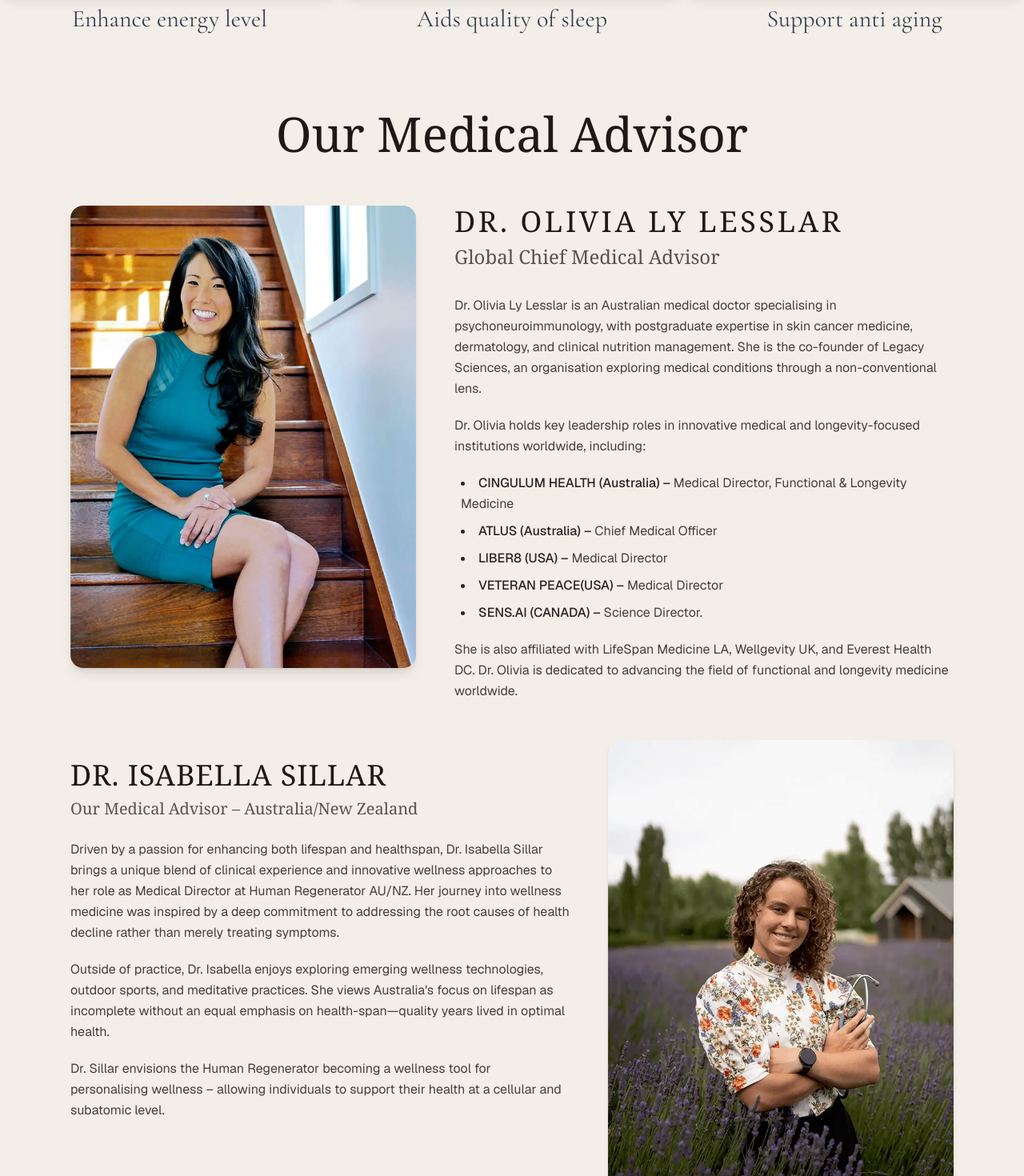
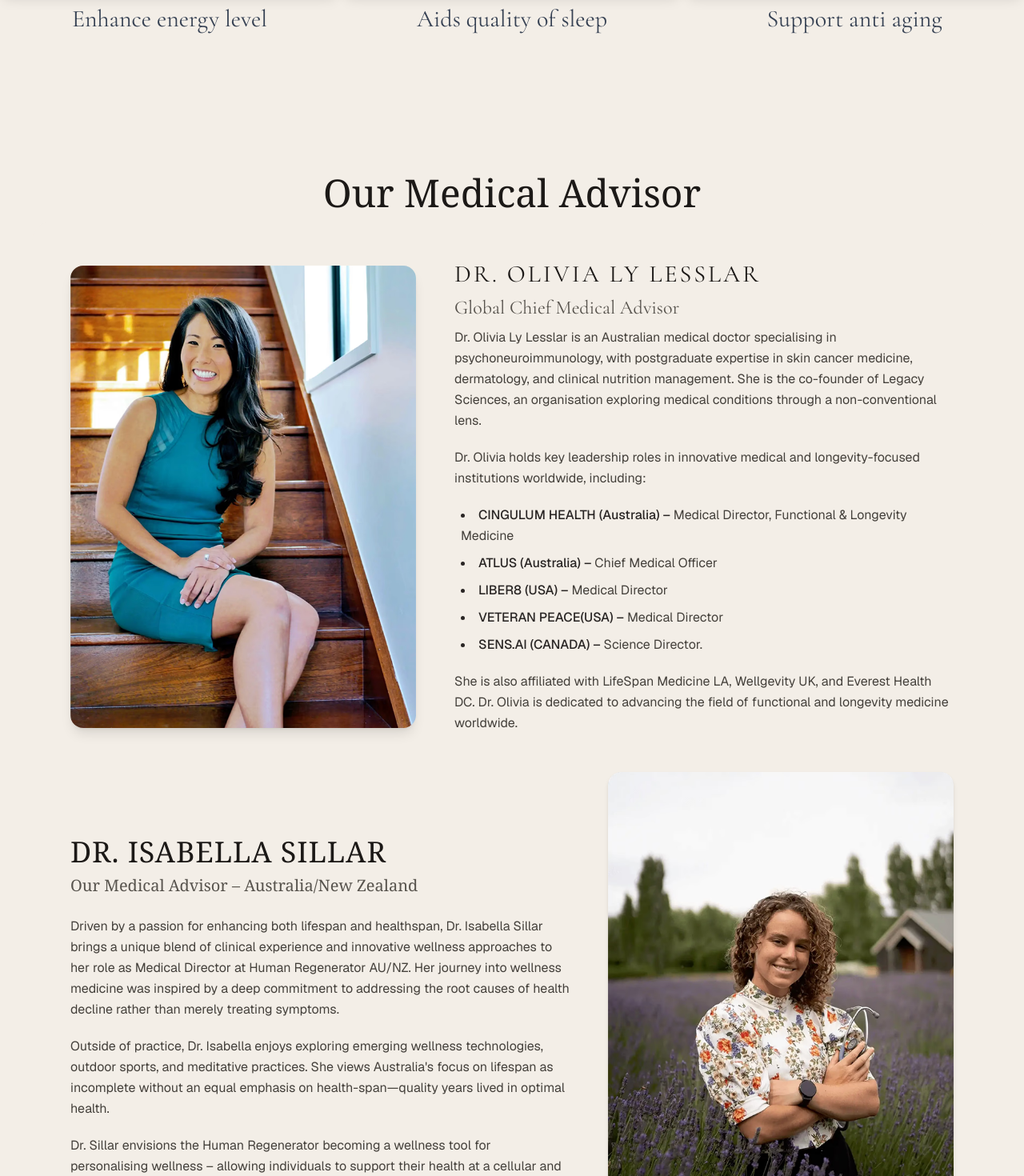
Before and after one commit to leveratedeveloper/regenerasia_frontend, a Next.js app: page / in a window 1280 px wide. Shown: the part 2480-3950 px from the top of the page at 80% size. Built offline with nearby package versions, Linux system fonts and the light colour scheme.

Commit message:
update gap

```diff
--- a/components/Energize.tsx
+++ b/components/Energize.tsx
@@ -42,7 +42,7 @@ const Energize: React.FC<EnergizeProps> = ({ steps }) => {
           Get the benefits of our program
         </p>
         {/* Top Row */}
-        <div className="grid grid-cols-1 md:grid-cols-3 gap-1 w-full p-2 md:p-0 lg:p-0">
+        <div className="grid grid-cols-1 md:grid-cols-3 gap-4 w-full p-2 md:p-0 lg:p-0">
           {topRowSteps.map((step) => (
             <EnergizeStep key={step.id} {...step} />
           ))}
--- a/components/MedicalAdvisorProfile.tsx
+++ b/components/MedicalAdvisorProfile.tsx
@@ -1,17 +1,29 @@
 import React from 'react';
+import { Cormorant_Garamond, Roboto } from "next/font/google";
+
+
+const cormorant = Cormorant_Garamond({
+    subsets: ["latin"],
+    weight: ["400", "500", "600", "700"], // choose weights you need
+    style: ["normal", "italic"], // aktifkan italic
+});
+
+const roboto = Roboto({
+    subsets: ["latin"],
+    weight: ["300", "400", "500", "700"],
+});
 
 const MedicalAdvisorProfile: React.FC = () => {
   return (
     <div className="bg-[#f3eee7] min-h-screen font-sans text-stone-800 flex flex-col items-center justify-center p-0 sm:p-10">
       <div className="w-full max-w-7xl mx-auto">
-        <header className="text-center mb-3">
-          <h1 className="font-serif text-3xl md:text-5xl lg:text-6xl text-stone-900">Our Medical Advisor</h1>
+        <header className="text-center mb-3 mt-20">
+          <h1 className="font-serif text-3xl md:text-4xl lg:text-5xl text-stone-900">Our Medical Advisor</h1>
         </header>
 
         <main className="bg-[#f3eee7]  border-stone-300/60 rounded-3xl p-6 sm:p-8 md:p-12">
-          <div className="grid grid-cols-1 md:grid-cols-12 gap-8 md:gap-12 items-start">
-
-            {/* Image Column */}
+          <div className="grid grid-cols-1 md:grid-cols-12 gap-8 md:gap-12 items-center">
+  {/* Image Column */}
             <div className="md:col-span-5 flex items-center justify-center">
               <img
                 src="/image/Olivia.jpg"
@@ -21,39 +33,62 @@ const MedicalAdvisorProfile: React.FC = () => {
             </div>
 
             {/* Text Column */}
-            <div className="md:col-span-7">
-              <h2 className="text-2xl lg:text-4xl font-serif text-stone-900 uppercase tracking-widest">DR. OLIVIA LY LESSLAR</h2>
-              <h3 className="text-xl lg:text-2xl font-serif text-stone-600 mt-2 mb-8">Global Chief Medical Advisor</h3>
+            <div className="md:col-span-7 flex flex-col justify-center mt-6 md:mt-0">
+              <h2 className={`${cormorant.className} text-2xl lg:text-3xl text-stone-900 uppercase tracking-widest`}>
+                DR. OLIVIA LY LESSLAR
+              </h2>
+              <h3 className={`${cormorant.className} text-xl lg:text-2xl font-serif text-stone-600 mt-2 mb-2`}>
+                Global Chief Medical Advisor
+              </h3>
 
               <div className="space-y-5 text-stone-700 leading-relaxed text-base">
                 <p>
                   Dr. Olivia Ly Lesslar is an Australian medical doctor specialising in
-                  psychoneuroimmunology, with postgraduate expertise in skin cancer medicine,
-                  dermatology, and clinical nutrition management. She is the co-founder of
-                  Legacy Sciences, an organisation exploring medical conditions through a non-conventional
-                  lens.
+                  psychoneuroimmunology, with postgraduate expertise in skin cancer
+                  medicine, dermatology, and clinical nutrition management. She is the
+                  co-founder of Legacy Sciences, an organisation exploring medical
+                  conditions through a non-conventional lens.
                 </p>
                 <p>
-                  Dr. Olivia holds key leadership roles in innovative medical and longevity-focused
-                  institutions worldwide, including:
+                  Dr. Olivia holds key leadership roles in innovative medical and
+                  longevity-focused institutions worldwide, including:
                 </p>
                 <ul className="list-disc list-inside space-y-2 pl-2 font-medium text-stone-800">
-                  <li>CINGULUM HEALTH (Australia) – <span className="font-normal text-stone-700">Medical Director, Functional & Longevity Medicine</span></li>
-                  <li>ATLUS (Australia) – <span className="font-normal text-stone-700">Chief Medical Officer</span></li>
-                  <li>LIBER8 (USA) – <span className="font-normal text-stone-700">Medical Director</span></li>
-                  <li>VETERAN PEACE(USA) – <span className="font-normal text-stone-700">Medical Director</span></li>
-                  <li>SENS.AI (CANADA) – <span className="font-normal text-stone-700">Science Director.</span></li>
+                  <li>
+                    CINGULUM HEALTH (Australia) –{" "}
+                    <span className="font-normal text-stone-700">
+                      Medical Director, Functional & Longevity Medicine
+                    </span>
+                  </li>
+                  <li>
+                    ATLUS (Australia) –{" "}
+                    <span className="font-normal text-stone-700">
+                      Chief Medical Officer
+                    </span>
+                  </li>
+                  <li>
+                    LIBER8 (USA) –{" "}
+                    <span className="font-normal text-stone-700">Medical Director</span>
+                  </li>
+                  <li>
+                    VETERAN PEACE(USA) –{" "}
+                    <span className="font-normal text-stone-700">Medical Director</span>
+                  </li>
+                  <li>
+                    SENS.AI (CANADA) –{" "}
+                    <span className="font-normal text-stone-700">Science Director.</span>
+                  </li>
                 </ul>
                 <p>
-                  She is also affiliated with LifeSpan Medicine LA, Wellgevity UK, and Everest Health DC.
-                  Dr. Olivia is dedicated to advancing the field of functional and longevity medicine
-                  worldwide.
+                  She is also affiliated with LifeSpan Medicine LA, Wellgevity UK, and
+                  Everest Health DC. Dr. Olivia is dedicated to advancing the field of
+                  functional and longevity medicine worldwide.
                 </p>
               </div>
             </div>
 
-              {/* Text Column */}
-              <div className="md:col-span-7 order-2 md:order-1 mt-6">
+            {/* Text Column */}
+            <div className="md:col-span-7 order-2 md:order-1 flex flex-col justify-center">
               <h2 className="text-3xl lg:text-4xl font-serif text-stone-900 uppercase tracking-wide">
                 DR. ISABELLA SILLAR
               </h2>
@@ -63,19 +98,23 @@ const MedicalAdvisorProfile: React.FC = () => {
 
               <div className="space-y-5 text-stone-700 leading-relaxed text-base">
                 <p>
-                  Driven by a passion for enhancing both lifespan and healthspan, Dr. Isabella Sillar brings a unique
-                  blend of clinical experience and innovative wellness approaches to her role as Medical Director at
-                  Human Regenerator AU/NZ. Her journey into wellness medicine was inspired by a deep commitment to
-                  addressing the root causes of health decline rather than merely treating symptoms.
+                  Driven by a passion for enhancing both lifespan and healthspan, Dr.
+                  Isabella Sillar brings a unique blend of clinical experience and
+                  innovative wellness approaches to her role as Medical Director at Human
+                  Regenerator AU/NZ. Her journey into wellness medicine was inspired by a
+                  deep commitment to addressing the root causes of health decline rather
+                  than merely treating symptoms.
                 </p>
                 <p>
-                  Outside of practice, Dr. Isabella enjoys exploring emerging wellness technologies, outdoor sports,
-                  and meditative practices. She views Australia's focus on lifespan as incomplete without an equal
-                  emphasis on health-span—quality years lived in optimal health.
+                  Outside of practice, Dr. Isabella enjoys exploring emerging wellness
+                  technologies, outdoor sports, and meditative practices. She views
+                  Australia's focus on lifespan as incomplete without an equal emphasis on
+                  health-span—quality years lived in optimal health.
                 </p>
                 <p>
-                  Dr. Sillar envisions the Human Regenerator becoming a wellness tool for personalising wellness –
-                  allowing individuals to support their health at a cellular and subatomic level.
+                  Dr. Sillar envisions the Human Regenerator becoming a wellness tool for
+                  personalising wellness – allowing individuals to support their health at
+                  a cellular and subatomic level.
                 </p>
               </div>
             </div>
@@ -88,8 +127,8 @@ const MedicalAdvisorProfile: React.FC = () => {
                 className="rounded-2xl w-full h-auto object-cover shadow-md"
               />
             </div>
+          </div>
 
-          </div>
         </main>
       </div>
     </div>
```
